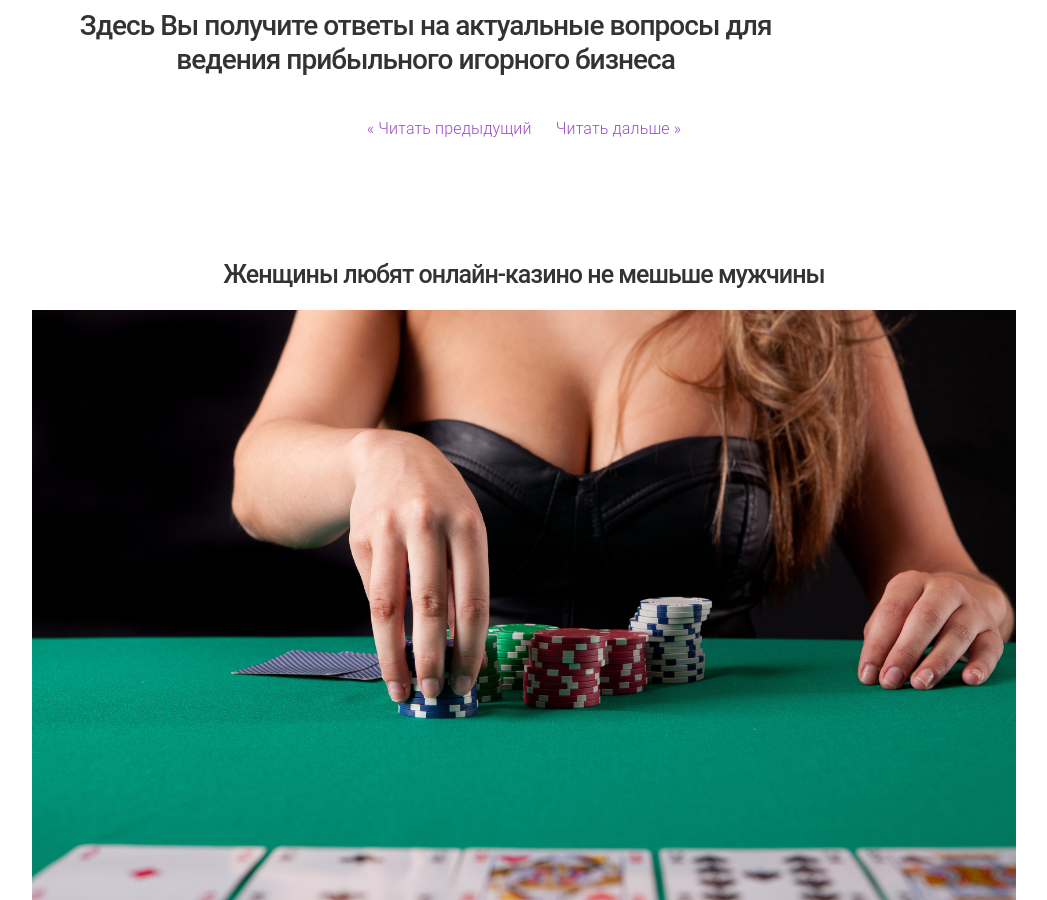
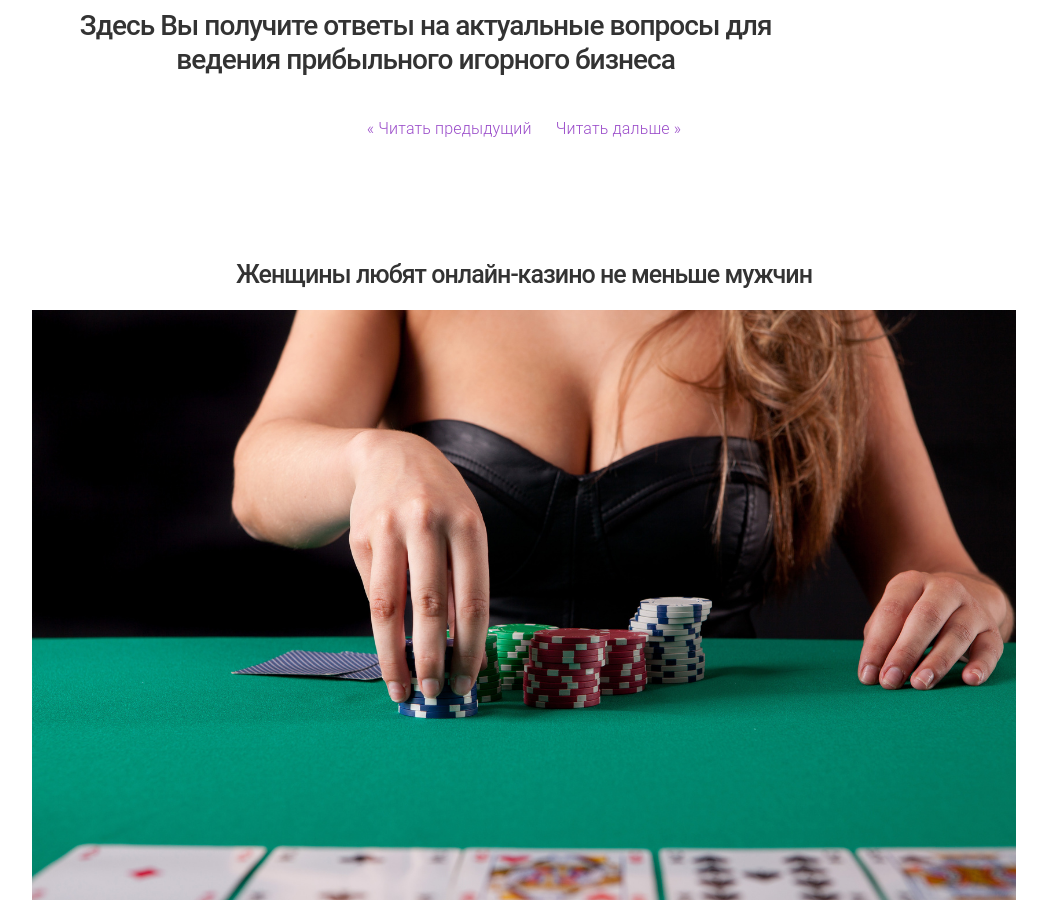
Before and after one commit to alisaklumakova/alisaklumakova.github.io, a Jekyll site: the page built from _posts/2019-02-21-casino-blog.md, in a window 1280 px wide and 900 px high, scrolled down 708 px. Shown: the whole window, without its empty margins (116-1163 px from the left). Built offline with Jekyll 4.4.1, drawn with Linux system fonts in a browser that asks for light colours; nearby versions of some CDN libraries.

Commit message:
Update from Forestry.io ilya.kono@gmail.com updated _posts/2019-02-21-casino-blog.md

```diff
--- a/_posts/2019-02-21-casino-blog.md
+++ b/_posts/2019-02-21-casino-blog.md
@@ -1,10 +1,10 @@
 ---
 layout: post
-title:  "Женщины любят онлайн-казино не мешьше мужчины"
-date:   2019-02-09 15:39:40
-preview: /imag/111.jpg
+title: Женщины любят онлайн-казино не меньше мужчин
+date: 2019-02-09 15:39:40 +0000
+preview: "/imag/111.jpg"
+
 ---
-
 ![Picture 1](/imag/women.jpg)
 
 ## ЖЕНЩИНЫ ЛЮБЯТ ОНЛАЙН-КАЗИНО НЕ МЕНЬШЕ, ЧЕМ МУЖЧИНЫ
```
